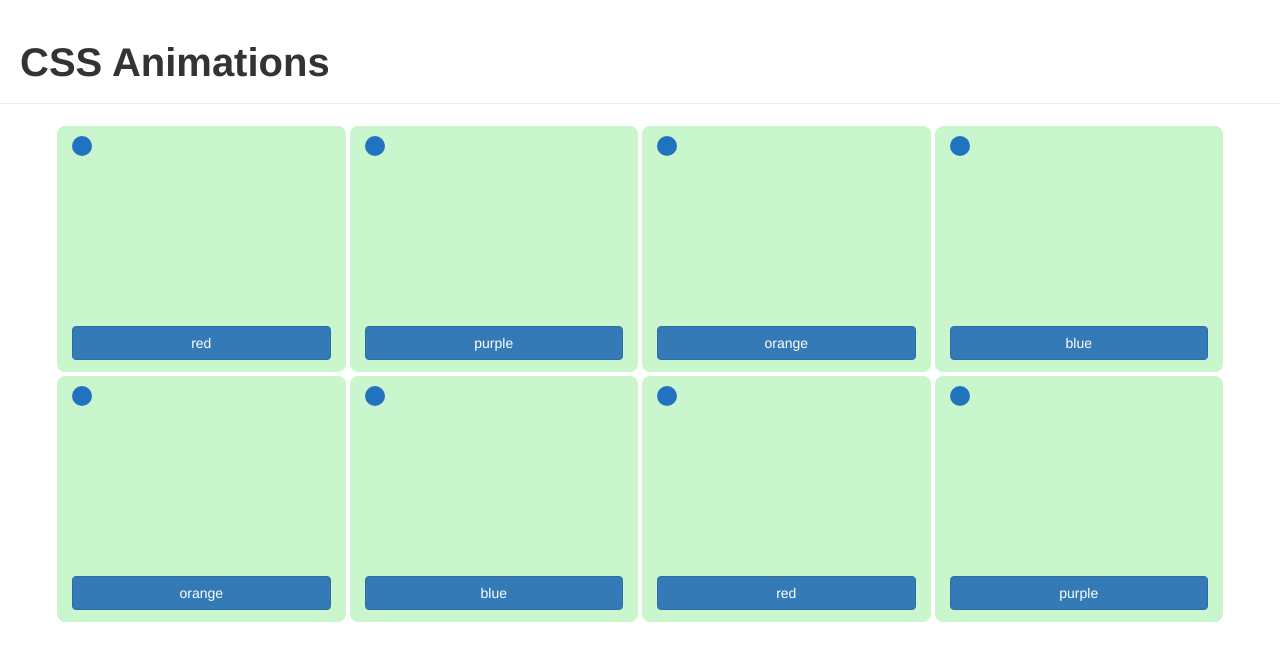
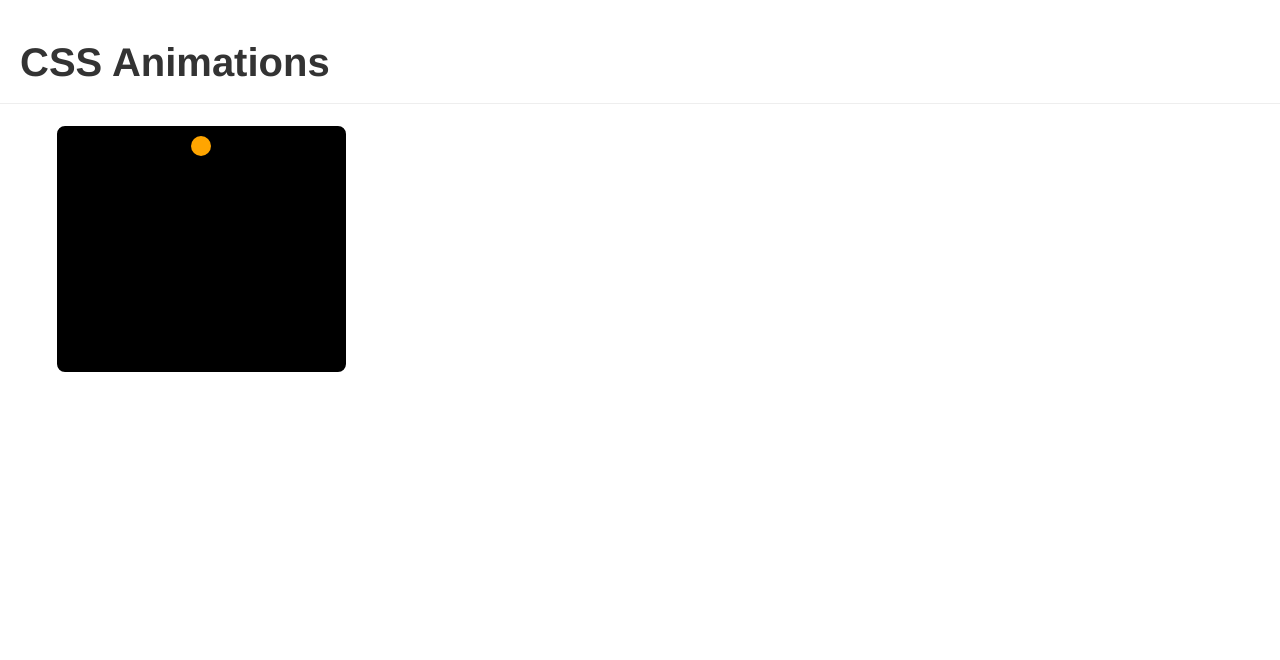
Before and after one commit to cchrispy/animations, a React app: page / in a window 1280 px wide. Shown: the top 660 px of the page. Built offline with nearby package versions, Linux system fonts and the light colour scheme.

Commit message:
Remove button and inner-box

```diff
--- a/src/components/Box.jsx
+++ b/src/components/Box.jsx
@@ -7,15 +7,21 @@ class Box extends Component {
   }
 
   render() {
+    // return (
+    //   <div className={`col-lg-3 col-md-4 col-sm-6 box text-center`} >
+    //     <div className='inner-box'>
+    //       <div className='ball'>
+    //       </div>
+    //     </div>
+    //     <button type='button' className='btn btn-primary btn-block'>
+    //       { this.props.color }
+    //     </button>
+    //   </div>
+    // )
     return (
       <div className={`col-lg-3 col-md-4 col-sm-6 box text-center`} >
-        <div className='inner-box'>
-          <div className='ball'>
-          </div>
+        <div className='ball'>
         </div>
-        <button type='button' className='btn btn-primary btn-block'>
-          { this.props.color }
-        </button>
       </div>
     )
   }
--- a/src/components/Boxes.jsx
+++ b/src/components/Boxes.jsx
@@ -9,18 +9,25 @@ class Boxes extends Component {
   }
 
   render() {
+    // return (
+    //   <div className='container'>
+    //     <div className='row'>
+    //       <Box color={ 'red' } />
+    //       <Box color={ 'purple' } />
+    //       <Box color={ 'orange' } />
+    //       <Box color={ 'blue' } />
+    //       <Box color={ 'orange' } />
+    //       <Box color={ 'blue' } />
+    //       <Box color={ 'red' } />
+    //       <Box color={ 'purple' } />
+
+    //     </div>
+    //   </div>
+    // )
     return (
       <div className='container'>
         <div className='row'>
           <Box color={ 'red' } />
-          <Box color={ 'purple' } />
-          <Box color={ 'orange' } />
-          <Box color={ 'blue' } />
-          <Box color={ 'orange' } />
-          <Box color={ 'blue' } />
-          <Box color={ 'red' } />
-          <Box color={ 'purple' } />
-
         </div>
       </div>
     )
--- a/src/styles/animations.scss
+++ b/src/styles/animations.scss
@@ -1,3 +1,4 @@
+
 @keyframes bounce {
   0% {
     margin-top: 0%;
--- a/src/styles/styles.scss
+++ b/src/styles/styles.scss
@@ -10,7 +10,7 @@
   height: 250px;
   border: 2px solid white;
   border-radius: 10px;
-  background-color: #CAF6CD;
+  background-color: black;
 
   button {
     /*
@@ -20,18 +20,17 @@
 
   .inner-box {
     height: 200px;
-    width: 100%;
+    margin: 0px auto;
   }
 
 }
 
 .ball {
-  position: absolute;
   height: 20px;
   width: 20px;
   margin: 10px auto;
   border-radius: 50%;
-  background-color: #2172BF;
+  background-color: orange;
   // animation-name: bounce;
   // animation-duration: 1s;
   // animation-iteration-count: 4;
```
